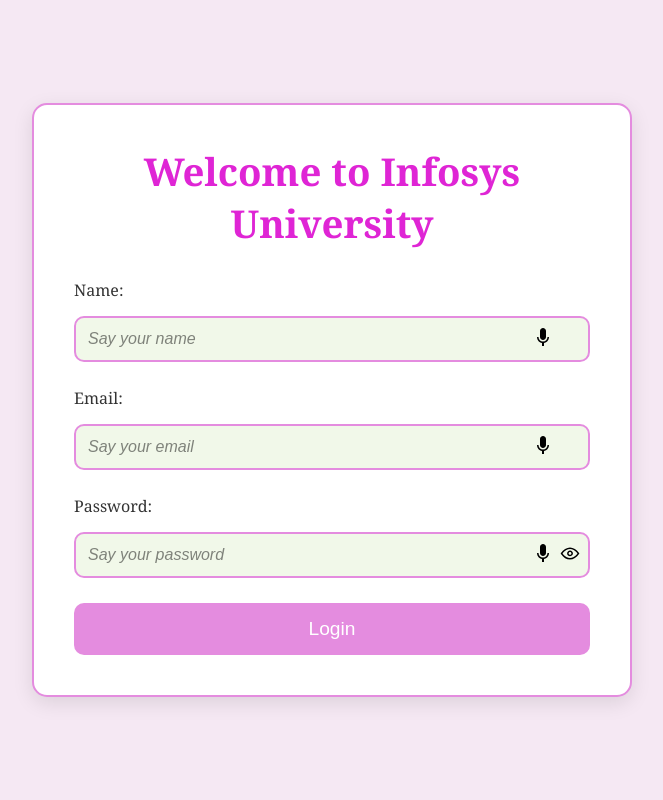
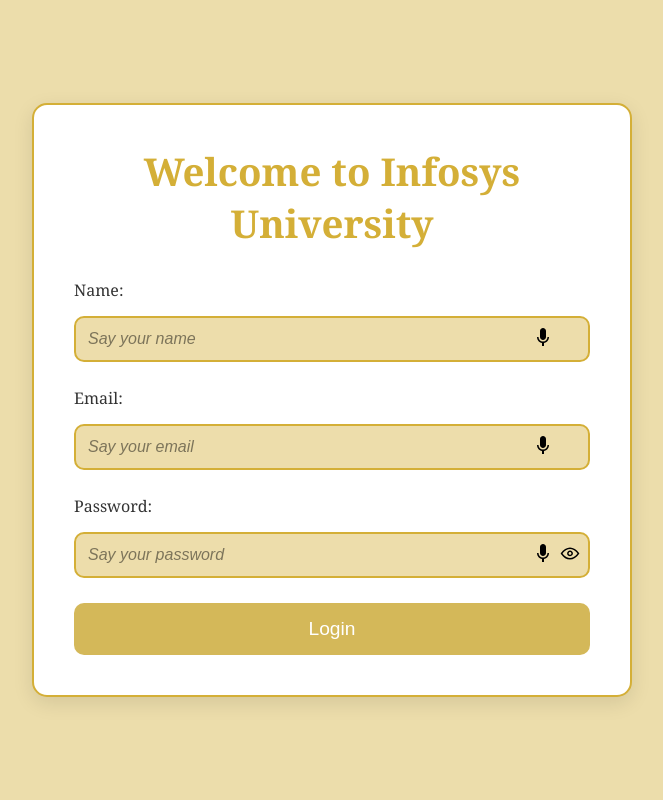
Before and after one commit to SeenuAnanth18/InfosysFormFillingProject, a Flask app: page / in a window 1280 px wide. Shown: the whole page, without its empty margins (308-971 px from the left). Run offline with Flask 2, Linux system fonts and the light colour scheme.

Commit message:
Update style.css

```diff
--- a/Form Filling/static/style.css
+++ b/Form Filling/static/style.css
@@ -7,7 +7,7 @@
 
 body {
     font-family: 'cambria', sans-serif;
-    background-color: #f5e8f3; /* Soft light green background */
+    background-color: #d4af376b; /* Soft light green background */
     display: flex;
     justify-content: center;
     align-items: center;
@@ -24,13 +24,13 @@ body {
     max-width: 600px;
     padding: 40px;
     text-align: center;
-    border: 2px solid #e48cdf; /* Light green border */
+    border: 2px solid #d4af37; /* Light green border */
 }
 
 /* Heading */
 h1 {
     font-size: 2.4rem;
-    color: #df25d5; /* Dark green for heading */
+    color: #d4af37; /* Dark green for heading */
     margin-bottom: 30px;
 }
 
@@ -59,16 +59,16 @@ form {
 input {
     padding: 12px;
     padding-right: 35px; /* Added space for the eye icon */
-    border: 2px solid #e48cdf;
+    border: 2px solid #d4af37;
     border-radius: 10px;
     font-size: 1rem;
     width: 100%;
     transition: border-color 0.3s;
-    background-color: #f1f8e9;
+    background-color: #d4af376b;
 }
 
 input:focus {
-    border-color: #e48cdf;
+    border-color: #f3d36b;
     outline: none;
 }
 
@@ -107,7 +107,7 @@ input:focus {
 
 /* Submit button */
 .submit-btn {
-    background-color: #e48cdf;
+    background-color: #d4b859;
     color: white;
     border: none;
     padding: 15px;
@@ -118,13 +118,13 @@ input:focus {
 }
 
 .submit-btn:hover {
-    background-color: #c20dc4;
+    background-color: #d4a815;
 }
 
 .back-btn {
     display: inline-block;
     text-decoration: none;
-    background-color: #e48cdf;
+    background-color: #d4b859;
     color: #fff;
     border: none;
     padding: 15px;
@@ -136,7 +136,7 @@ input:focus {
 }
 
 .back-btn:hover {
-    background-color: #c20dc4;
+    background-color: #d4a815;
 }
 
 /* Placeholder Text Style */
```
